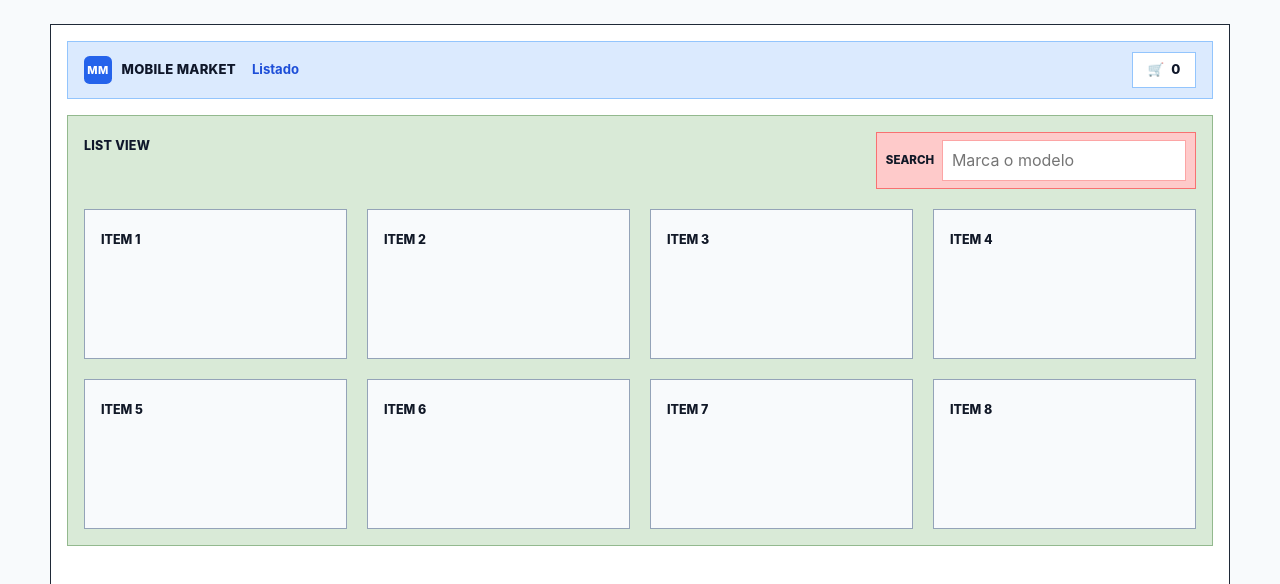
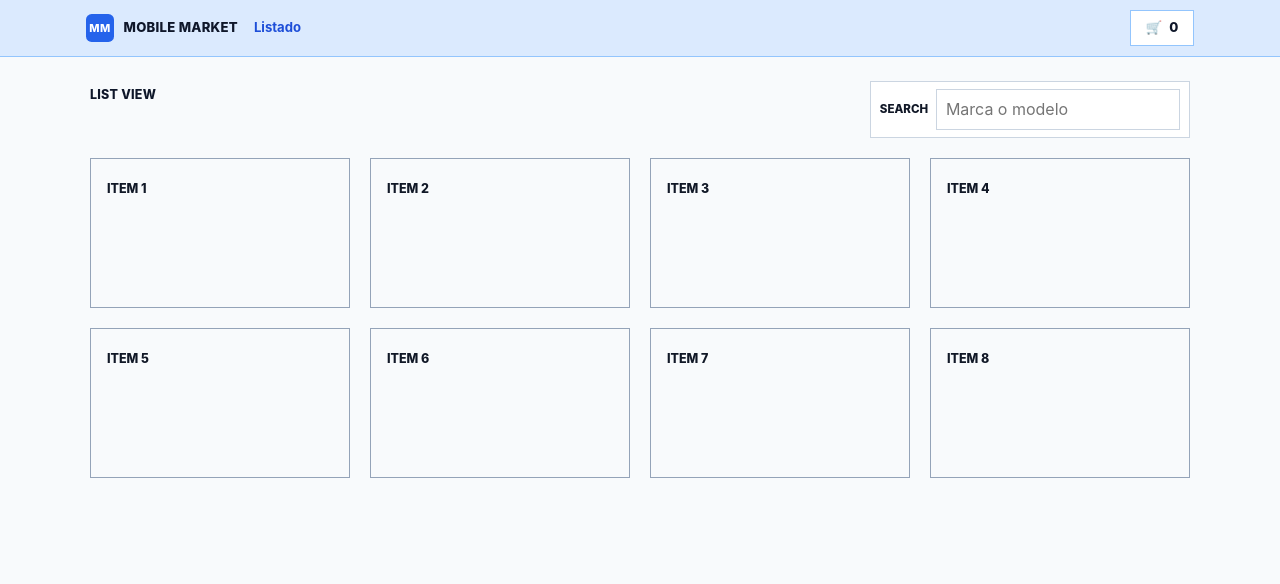
Before and after one commit to diegosilva91/mobile-market-spa, a React (Vite) app: page / in a window 1280 px wide. Shown: the top 584 px of the page. Built offline with nearby package versions, Linux system fonts and the light colour scheme.

Commit message:
style: update layout and styling for ProductListPage, AppLayout, and Header components

```diff
--- a/src/pages/ProductListPage/ProductListPage.css
+++ b/src/pages/ProductListPage/ProductListPage.css
@@ -1,9 +1,7 @@
 .list-view {
-  background: #d9ead7;
-  border: 1px solid #93b98e;
   display: grid;
   gap: 1.25rem;
-  padding: 1rem;
+  padding: 0 0.25rem;
 }
 
 .list-view__toolbar {
@@ -35,8 +33,8 @@
 
 .list-view__search {
   align-items: center;
-  background: #fecaca;
-  border: 1px solid #f87171;
+  background: #ffffff;
+  border: 1px solid #cbd5e1;
   display: grid;
   gap: 0.5rem;
   grid-template-columns: 1fr auto;
@@ -54,7 +52,7 @@
 
 .list-view__search input {
   background: #ffffff;
-  border: 1px solid #fca5a5;
+  border: 1px solid #cbd5e1;
   color: #64748b;
   min-width: 0;
   padding: 0.45rem 0.55rem;
--- a/src/shared/components/AppLayout.css
+++ b/src/shared/components/AppLayout.css
@@ -1,13 +1,11 @@
 .app-layout {
-  background: #ffffff;
-  border: 1px solid #1f2937;
-  margin: clamp(0.75rem, 2vw, 1.5rem) auto;
-  max-width: 1180px;
-  min-height: calc(100vh - 3rem);
-  padding: 1rem;
-  width: calc(100% - 2rem);
+  background: #f8fafc;
+  min-height: 100vh;
 }
 
 .app-main {
-  padding-top: 1rem;
+  margin: 0 auto;
+  max-width: 1180px;
+  padding: clamp(1rem, 2vw, 1.5rem) clamp(1rem, 4vw, 2.25rem);
+  width: 100%;
 }
--- a/src/shared/components/Header.css
+++ b/src/shared/components/Header.css
@@ -1,6 +1,6 @@
 .site-header {
   background: #dbeafe;
-  border: 1px solid #93c5fd;
+  border-bottom: 1px solid #93c5fd;
 }
 
 .site-header__content {
@@ -8,8 +8,11 @@
   display: grid;
   gap: 1rem;
   grid-template-columns: auto 1fr auto;
+  margin: 0 auto;
+  max-width: 1180px;
   min-height: 56px;
-  padding: 0 1rem;
+  padding: 0 clamp(1rem, 4vw, 2.25rem);
+  width: 100%;
 }
 
 .site-header__brand {
```
Also changed, not shown: 2 other files (tests, documents, lock files or other folders).
